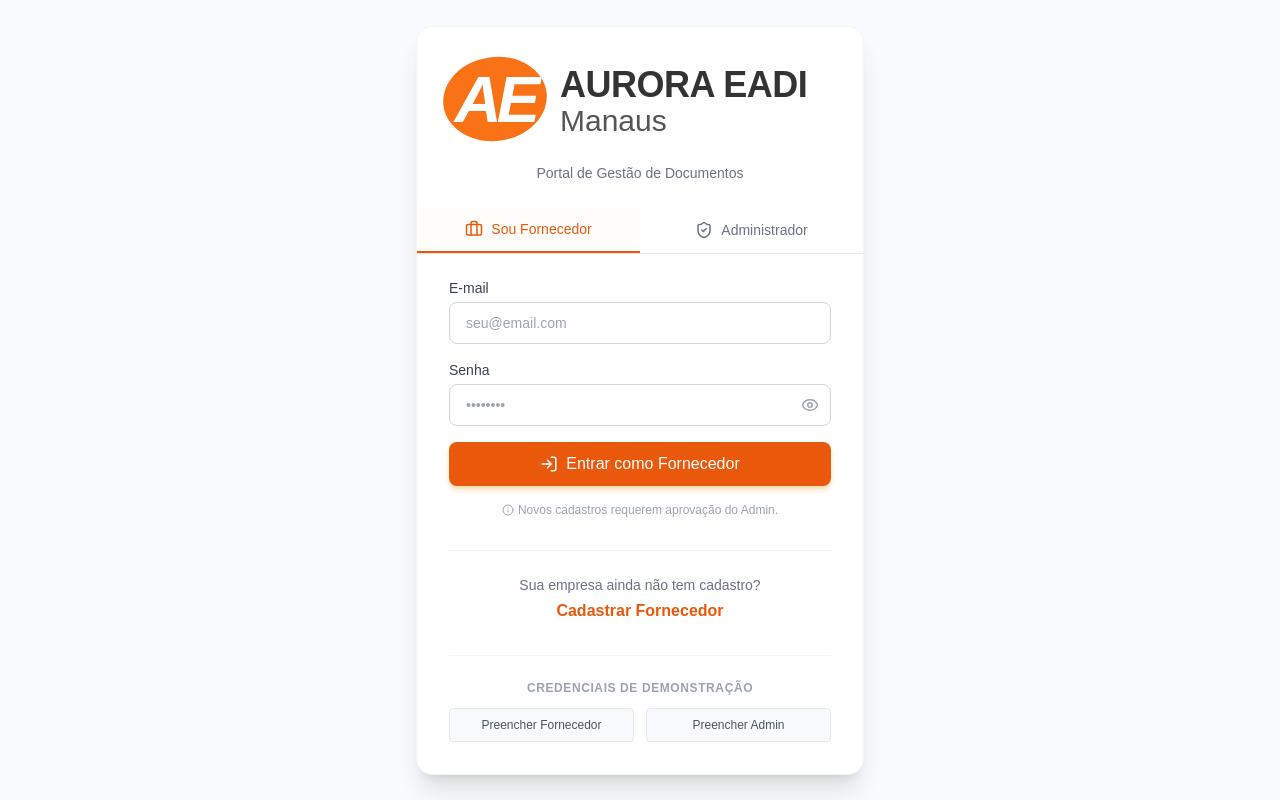
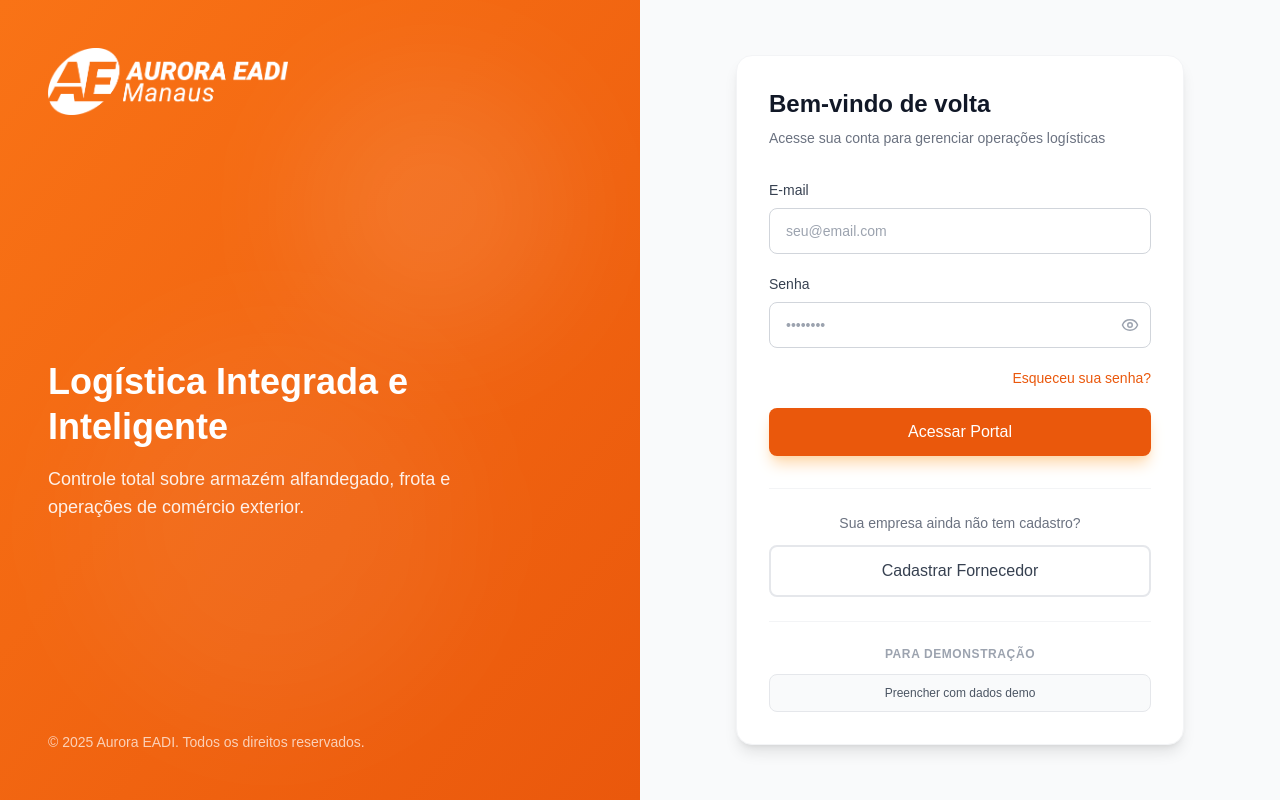
Before and after one commit to JonathanF439/Portal-Docs, a Next.js app in the folder aurora-eadi-front/: page / in a window 1280 px wide. Built offline with nearby package versions, Linux system fonts and the light colour scheme.

Commit message:
feat: Changes to the login area and logo

```diff
--- a/aurora-eadi-front/components/pages/Login.tsx
+++ b/aurora-eadi-front/components/pages/Login.tsx
@@ -1,7 +1,7 @@
 import React, { useState } from 'react';
 import { useLogin } from '../../hooks/useAuth';
 import { UserRole } from '../../types';
-import { ShieldCheck, Briefcase, Loader2, LogIn, Eye, EyeOff, Info, AlertCircle as AlertIcon } from 'lucide-react';
+import { Loader2, Eye, EyeOff, AlertCircle as AlertIcon } from 'lucide-react';
 import { Logo } from '../ui/Logo';
 
 interface LoginProps {
@@ -11,7 +11,6 @@ interface LoginProps {
 export const Login: React.FC<LoginProps> = ({ setView }) => {
   const { mutate: login, isPending: isLoading } = useLogin();
 
-  const [activeTab, setActiveTab] = useState<'supplier' | 'admin'>('supplier');
   const [email, setEmail] = useState('');
   const [password, setPassword] = useState('');
   const [error, setError] = useState('');
@@ -25,7 +24,8 @@ export const Login: React.FC<LoginProps> = ({ setView }) => {
     }
     setError('');
 
-    const role = activeTab === 'admin' ? UserRole.ADMIN : UserRole.SUPPLIER;
+    // Sempre loga como fornecedor por padrão
+    const role = UserRole.SUPPLIER;
 
     login({ email, password, role }, {
       onError: (err) => {
@@ -34,151 +34,142 @@ export const Login: React.FC<LoginProps> = ({ setView }) => {
     });
   };
 
-  const prefillDemo = (type: 'supplier' | 'admin') => {
+  const prefillDemo = () => {
     setError('');
-    if (type === 'supplier') {
-      setActiveTab('supplier');
     setEmail('joao@tech.com');
     setPassword('123456');
-    } else {
-      setActiveTab('admin');
-      setEmail('admin@docflow.com');
-      setPassword('123456');
-    }
   };
 
   return (
-    <div className="min-h-screen flex items-center justify-center bg-gray-50 p-4">
-      <div className="max-w-md w-full bg-white rounded-2xl shadow-xl overflow-hidden border border-gray-100">
+    <div className="min-h-screen flex">
+      {/* Lado Esquerdo - Laranja com Logo e Texto */}
+      <div className="hidden lg:flex lg:w-1/2 bg-gradient-to-br from-primary-500 to-primary-600 p-12 flex-col justify-between relative overflow-hidden">
+        {/* Círculos decorativos de fundo */}
+        <div className="absolute top-20 right-20 w-64 h-64 bg-white/10 rounded-full blur-3xl"></div>
+        <div className="absolute bottom-20 left-20 w-96 h-96 bg-white/5 rounded-full blur-3xl"></div>
 
-        <div className="p-8 pb-6 flex flex-col items-center">
-          <div className="scale-125 mb-2">
+        <div className="relative z-10">
+          <div className="mb-8">
             <Logo size="lg" />
           </div>
-          <p className="text-gray-500 mt-4 text-sm">Portal de Gestão de Documentos</p>
         </div>
 
-        {/* Tabs */}
-        <div className="flex border-b border-gray-200">
-          <button
-            onClick={() => { setActiveTab('supplier'); setError(''); }}
-            className={`flex-1 py-3 text-sm font-medium flex items-center justify-center gap-2 transition-colors ${
-              activeTab === 'supplier'
-                ? 'text-primary-600 border-b-2 border-primary-600 bg-primary-50/30'
-                : 'text-gray-500 hover:text-gray-700 hover:bg-gray-50'
-            }`}
-          >
-            <Briefcase size={18} />
-            Sou Fornecedor
-          </button>
-          <button
-            onClick={() => { setActiveTab('admin'); setError(''); }}
-            className={`flex-1 py-3 text-sm font-medium flex items-center justify-center gap-2 transition-colors ${
-              activeTab === 'admin'
-                ? 'text-purple-600 border-b-2 border-purple-600 bg-purple-50/30'
-                : 'text-gray-500 hover:text-gray-700 hover:bg-gray-50'
-            }`}
-          >
-            <ShieldCheck size={18} />
-            Administrador
-          </button>
+        <div className="relative z-10 max-w-md">
+          <h1 className="text-4xl font-bold text-white mb-4 leading-tight">
+            Logística Integrada e Inteligente
+          </h1>
+          <p className="text-white/90 text-lg">
+            Controle total sobre armazém alfandegado, frota e operações de comércio exterior.
+          </p>
         </div>
 
-        <div className="p-8 pt-6">
+        <div className="relative z-10 text-white/70 text-sm">
+          © 2025 Aurora EADI. Todos os direitos reservados.
+        </div>
+      </div>
+
+      {/* Lado Direito - Formulário de Login */}
+      <div className="w-full lg:w-1/2 flex items-center justify-center p-8 bg-gray-50">
+        <div className="w-full max-w-md">
+          {/* Logo mobile */}
+          <div className="lg:hidden mb-8 flex justify-center">
+            <Logo size="md" />
+          </div>
+
+          <div className="bg-white rounded-2xl shadow-lg p-8 border border-gray-100">
+            <div className="mb-8">
+              <h2 className="text-2xl font-bold text-gray-900 mb-2">Bem-vindo de volta</h2>
+              <p className="text-gray-500 text-sm">Acesse sua conta para gerenciar operações logísticas</p>
+            </div>
+
             {error && (
               <div className="mb-6 p-3 bg-red-50 text-red-600 text-sm rounded-lg border border-red-100 flex items-center gap-2 animate-in fade-in slide-in-from-top-2">
                 <AlertIcon size={16} className="shrink-0" /> <span>{error}</span>
               </div>
             )}
 
-          <form onSubmit={handleLogin} className="space-y-4">
+            <form onSubmit={handleLogin} className="space-y-5">
               <div>
-              <label className="block text-sm font-medium text-gray-700 mb-1">E-mail</label>
+                <label className="block text-sm font-medium text-gray-700 mb-2">E-mail</label>
                 <input
                   type="email"
                   value={email}
                   onChange={(e) => setEmail(e.target.value)}
-                placeholder={activeTab === 'supplier' ? "seu@email.com" : "admin@docflow.com"}
-                className="w-full px-4 py-2.5 border border-gray-300 rounded-lg focus:ring-2 focus:ring-primary-500 focus:border-primary-500 outline-none text-sm transition-all"
+                  placeholder="seu@email.com"
+                  className="w-full px-4 py-3 border border-gray-300 rounded-lg focus:ring-2 focus:ring-primary-500 focus:border-primary-500 outline-none text-sm transition-all bg-white"
                 />
               </div>
 
               <div>
-              <label className="block text-sm font-medium text-gray-700 mb-1">Senha</label>
+                <label className="block text-sm font-medium text-gray-700 mb-2">Senha</label>
                 <div className="relative">
                   <input
                     type={showPassword ? "text" : "password"}
                     value={password}
                     onChange={(e) => setPassword(e.target.value)}
                     placeholder="••••••••"
-                  className="w-full px-4 py-2.5 border border-gray-300 rounded-lg focus:ring-2 focus:ring-primary-500 focus:border-primary-500 outline-none text-sm transition-all pr-10"
+                    className="w-full px-4 py-3 border border-gray-300 rounded-lg focus:ring-2 focus:ring-primary-500 focus:border-primary-500 outline-none text-sm transition-all pr-11 bg-white"
                   />
                   <button
                     type="button"
                     onClick={() => setShowPassword(!showPassword)}
-                  className="absolute right-3 top-1/2 -translate-y-1/2 text-gray-400 hover:text-gray-600"
+                    className="absolute right-3 top-1/2 -translate-y-1/2 text-gray-400 hover:text-gray-600 transition-colors"
                   >
                     {showPassword ? <EyeOff size={18} /> : <Eye size={18} />}
                   </button>
                 </div>
               </div>
 
+              <div className="flex items-center justify-end">
+                <button
+                  type="button"
+                  className="text-sm text-primary-600 hover:text-primary-700 font-medium transition-colors"
+                >
+                  Esqueceu sua senha?
+                </button>
+              </div>
+
               <button
                 type="submit"
                 disabled={isLoading}
-              className={`w-full py-2.5 text-white rounded-lg font-medium transition-colors flex items-center justify-center gap-2 shadow-md ${
-                activeTab === 'supplier'
-                  ? 'bg-primary-600 hover:bg-primary-700 shadow-primary-200'
-                  : 'bg-purple-600 hover:bg-purple-700 shadow-purple-200'
-              } disabled:opacity-60 disabled:cursor-not-allowed`}
+                className="w-full py-3 bg-primary-600 text-white rounded-lg font-medium transition-all flex items-center justify-center gap-2 shadow-lg shadow-primary-200 hover:bg-primary-700 hover:shadow-xl disabled:opacity-60 disabled:cursor-not-allowed"
               >
-              {isLoading ? <Loader2 className="animate-spin" size={20} /> : (
+                {isLoading ? (
                   <>
-                   <LogIn size={18} />
-                   {activeTab === 'supplier' ? 'Entrar como Fornecedor' : 'Acessar Painel Admin'}
+                    <Loader2 className="animate-spin" size={20} />
+                    Entrando...
                   </>
+                ) : (
+                  'Acessar Portal'
                 )}
               </button>
             </form>
 
-          {activeTab === 'supplier' && (
-            <>
-              <p className="text-xs text-gray-400 mt-4 text-center flex items-center justify-center gap-1">
-                <Info size={12} />
-                Novos cadastros requerem aprovação do Admin.
+            <div className="mt-8 pt-6 border-t border-gray-100">
+              <p className="text-sm text-gray-500 text-center mb-3">
+                Sua empresa ainda não tem cadastro?
               </p>
-
-              <div className="mt-8 pt-6 border-t border-gray-100 text-center">
-                <p className="text-sm text-gray-500">Sua empresa ainda não tem cadastro?</p>
               <button
                 onClick={() => setView('register')}
-                  className="mt-1 text-primary-600 font-semibold hover:text-primary-700 transition-colors"
+                className="w-full py-3 border-2 border-gray-200 text-gray-700 rounded-lg font-medium hover:border-primary-500 hover:text-primary-600 hover:bg-primary-50 transition-all"
               >
                 Cadastrar Fornecedor
               </button>
             </div>
-            </>
-          )}
 
             {/* Demo Section */}
-          <div className="mt-8 pt-6 border-t border-gray-100">
-            <p className="text-xs text-gray-400 uppercase font-semibold text-center mb-3 tracking-wider">Credenciais de Demonstração</p>
-            <div className="flex gap-3">
+            <div className="mt-6 pt-6 border-t border-gray-100">
+              <p className="text-xs text-gray-400 uppercase font-semibold text-center mb-3 tracking-wider">
+                Para demonstração
+              </p>
               <button
-                 onClick={() => prefillDemo('supplier')}
-                 className="flex-1 text-xs py-2 px-3 bg-gray-50 hover:bg-blue-50 text-gray-600 hover:text-blue-700 rounded border border-gray-200 transition-colors text-center"
+                onClick={prefillDemo}
+                className="w-full text-xs py-2.5 px-3 bg-gray-50 hover:bg-blue-50 text-gray-600 hover:text-blue-700 rounded-lg border border-gray-200 hover:border-blue-300 transition-all"
               >
-                Preencher Fornecedor
-              </button>
-              <button
-                 onClick={() => prefillDemo('admin')}
-                 className="flex-1 text-xs py-2 px-3 bg-gray-50 hover:bg-purple-50 text-gray-600 hover:text-purple-700 rounded border border-gray-200 transition-colors text-center"
-              >
-                Preencher Admin
+                Preencher com dados demo
               </button>
             </div>
           </div>
-
         </div>
       </div>
     </div>
--- a/aurora-eadi-front/components/ui/Logo.tsx
+++ b/aurora-eadi-front/components/ui/Logo.tsx
@@ -1,5 +1,6 @@
 'use client'
 import React from 'react';
+import Image from 'next/image';
 
 interface LogoProps {
   className?: string;
@@ -8,62 +9,24 @@ interface LogoProps {
 
 export const Logo: React.FC<LogoProps> = ({ className = '', size = 'md' }) => {
 
-  const sizeClasses = {
-    sm: 'h-8',
-    md: 'h-12',
-    lg: 'h-20',
+  const dimensions = {
+    sm: { width: 120, height: 40 },
+    md: { width: 180, height: 60 },
+    lg: { width: 240, height: 80 },
   };
 
+  const { width, height } = dimensions[size];
+
   return (
-    <svg
-      viewBox="0 0 400 100"
-      fill="none"
-      xmlns="http://www.w3.org/2000/svg"
-      className={`${sizeClasses[size]} w-auto ${className}`}
-      aria-label="Aurora EADI Logo"
-    >
-      {/* Background Oval - Rotated slightly for dynamic feel */}
-      <ellipse cx="55" cy="50" rx="52" ry="42" fill="#f97316" transform="rotate(-8 55 50)" />
-
-      {/* AE Letters */}
-      <text
-        x="55"
-        y="73"
-        fontFamily="Arial, sans-serif"
-        fontWeight="900"
-        fontSize="65"
-        fill="white"
-        textAnchor="middle"
-        fontStyle="italic"
-        letterSpacing="-5"
-      >
-        AE
-      </text>
-
-      {/* Text: AURORA EADI */}
-      <text
-        x="120"
-        y="48"
-        fontFamily="sans-serif"
-        fontWeight="900"
-        fontSize="36"
-        fill="#333333"
-        letterSpacing="-0.5"
-      >
-        AURORA EADI
-      </text>
-
-      {/* Text: Manaus */}
-      <text
-        x="120"
-        y="82"
-        fontFamily="sans-serif"
-        fontWeight="500"
-        fontSize="30"
-        fill="#555555"
-      >
-        Manaus
-      </text>
-    </svg>
+    <div className={`relative ${className}`}>
+      <Image
+        src="/logo_principal.png"
+        alt="Aurora EADI Logo"
+        width={width}
+        height={height}
+        priority
+        className="object-contain h-auto"
+      />
+    </div>
   );
 };
```
Also changed, not shown: aurora-eadi-front/public/aurora-MANAUS_logo_principal.png (added), aurora-eadi-front/public/logo_principal.png (added). Lines whose indentation alone changed are shown as unchanged.
